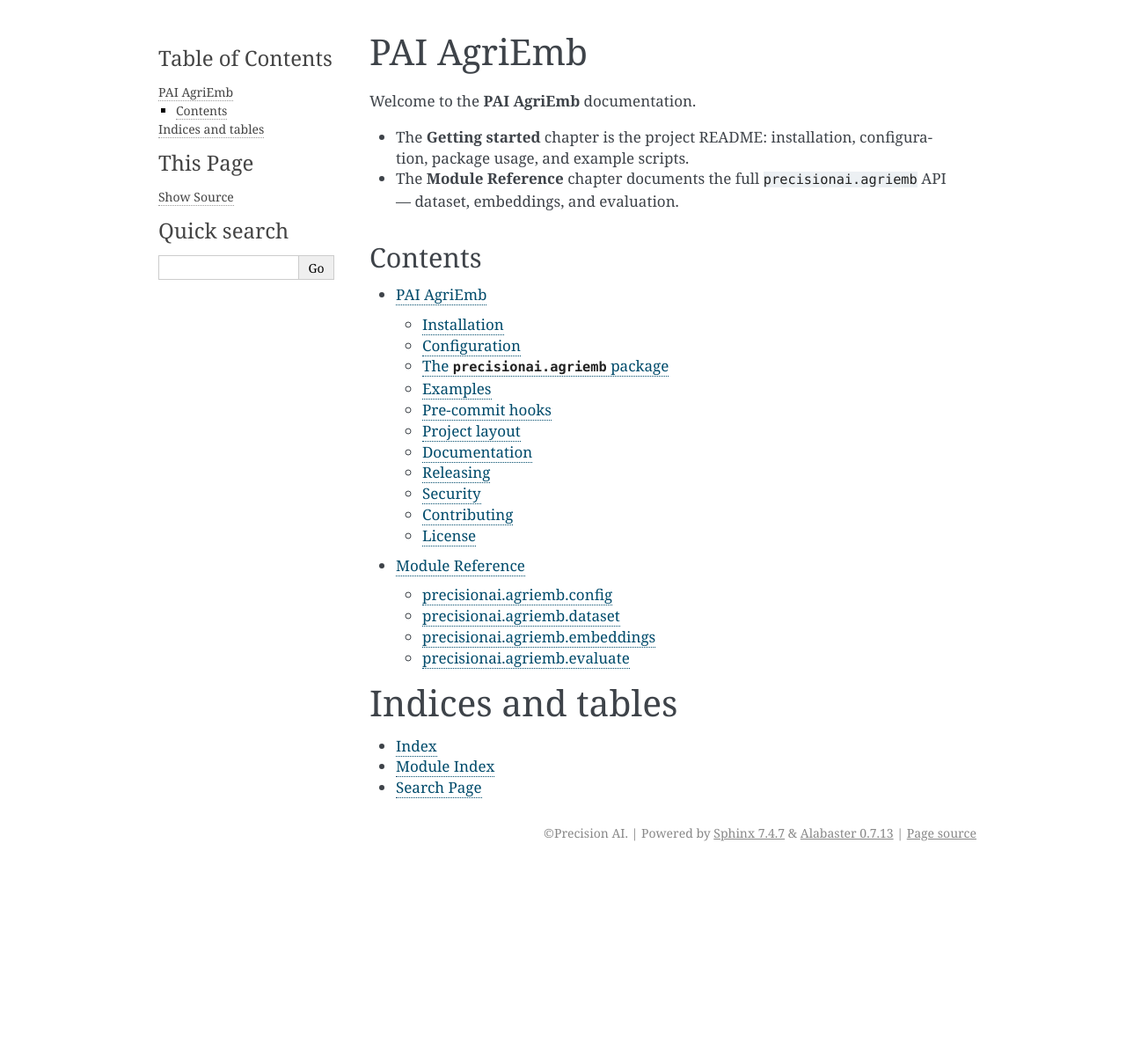
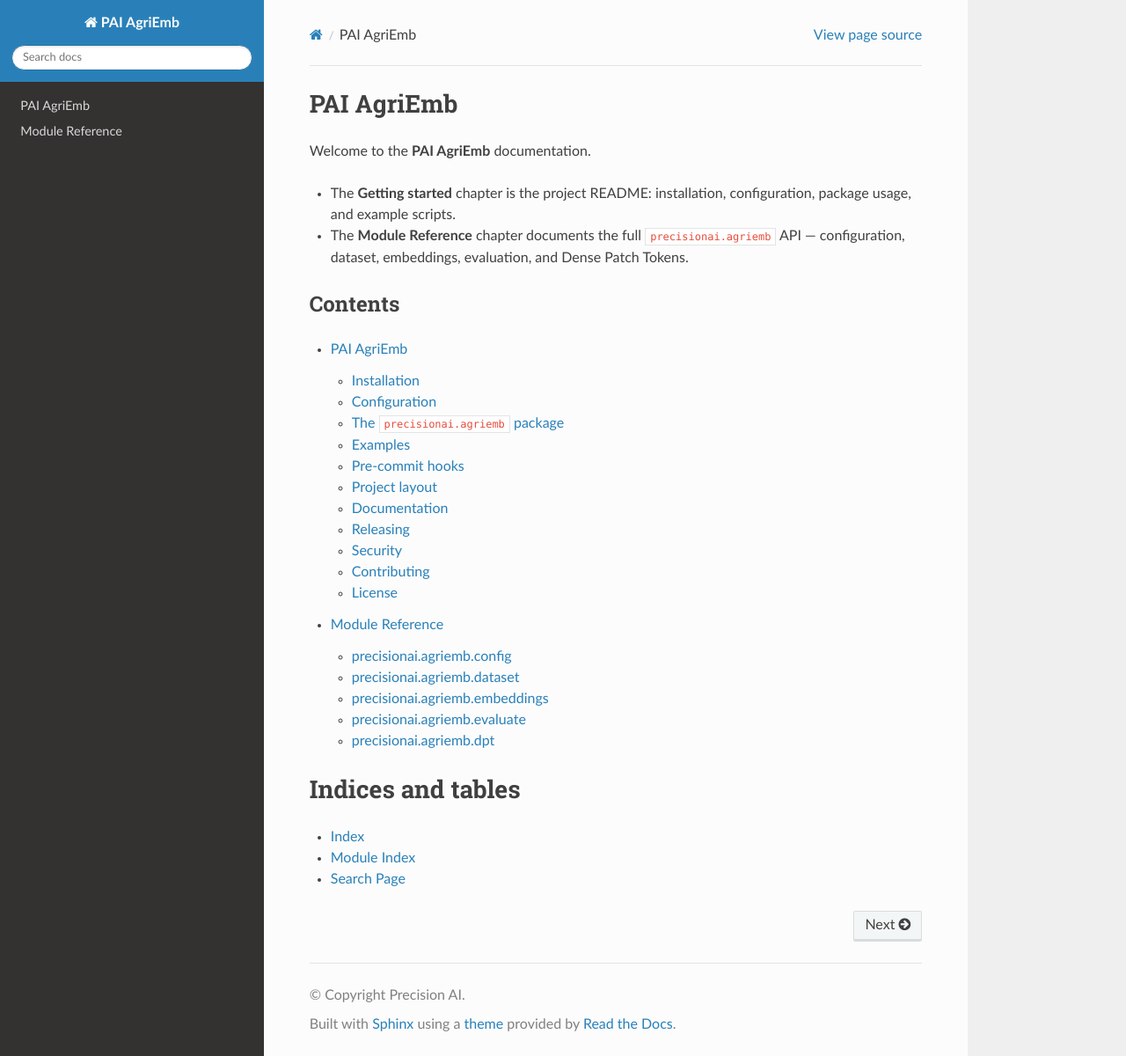
Before and after one commit to Precision-AI-Inc/agriemb, a Sphinx documentation site: the page built from docs/index.rst, in a window 1280 px wide and 1200 px high. Shown: the whole window at 88% size. Built offline with Sphinx 7.4.7 and the Read the Docs theme 3.1.0, drawn with Linux system fonts in a browser that asks for light colours.

Commit message:
Revised dpt examples, updated documentation and changelog

```diff
--- a/docs/conf.py
+++ b/docs/conf.py
@@ -1,3 +1,6 @@
+# Copyright 2026 Precision AI
+# SPDX-License-Identifier: Apache-2.0
+
 # Configuration file for the Sphinx documentation builder.
 # See https://www.sphinx-doc.org/en/master/usage/configuration.html
 
@@ -54,6 +57,7 @@ extensions = [
     "sphinx.ext.napoleon",
     "sphinx.ext.viewcode",
     "sphinx.ext.intersphinx",
+    "sphinx_autodoc_typehints",
 ]
 
 # Support Markdown files alongside RST.
@@ -74,7 +78,7 @@ napoleon_include_private_with_doc = False
 napoleon_include_special_with_doc = True
 
 # -- Options for HTML output --------------------------------------------------
-html_theme = "alabaster"
+html_theme = "sphinx_rtd_theme"
 html_static_path = ["_static"]
 
 # -- Options for LaTeX/PDF output ---------------------------------------------
--- a/docs/index.rst
+++ b/docs/index.rst
@@ -4,7 +4,7 @@ PAI AgriEmb
 Welcome to the **PAI AgriEmb** documentation.
 
 - The **Getting started** chapter is the project README: installation, configuration, package usage, and example scripts.
-- The **Module Reference** chapter documents the full ``precisionai.agriemb`` API — dataset, embeddings, and evaluation.
+- The **Module Reference** chapter documents the full ``precisionai.agriemb`` API — configuration, dataset, embeddings, evaluation, and Dense Patch Tokens.
 
 Contents
 --------
```
Also changed, not shown: CHANGELOG.md (+4 -0 lines), README.md (+2 -2 lines), docs/modules.rst (+13 -2 lines), 3 other files.
